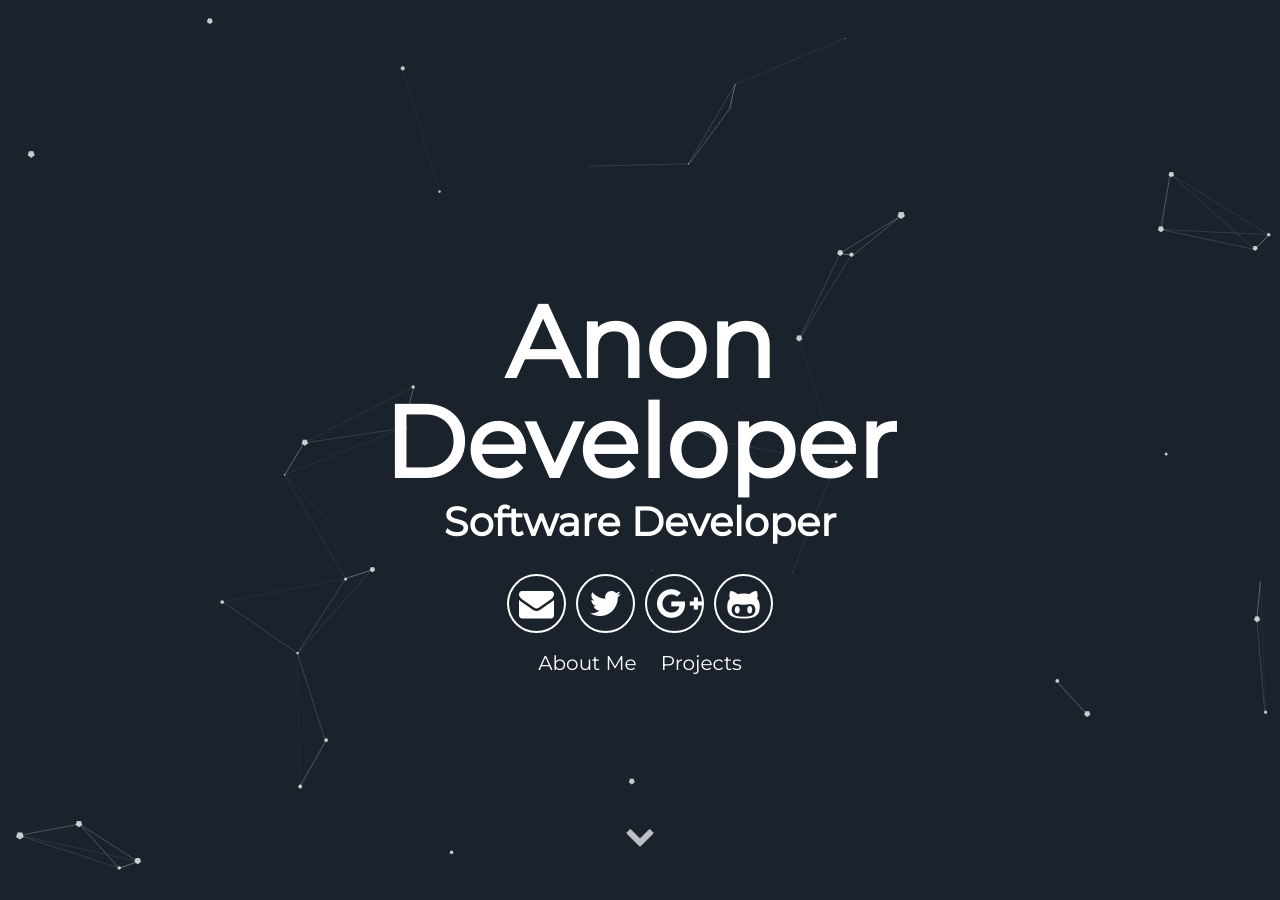
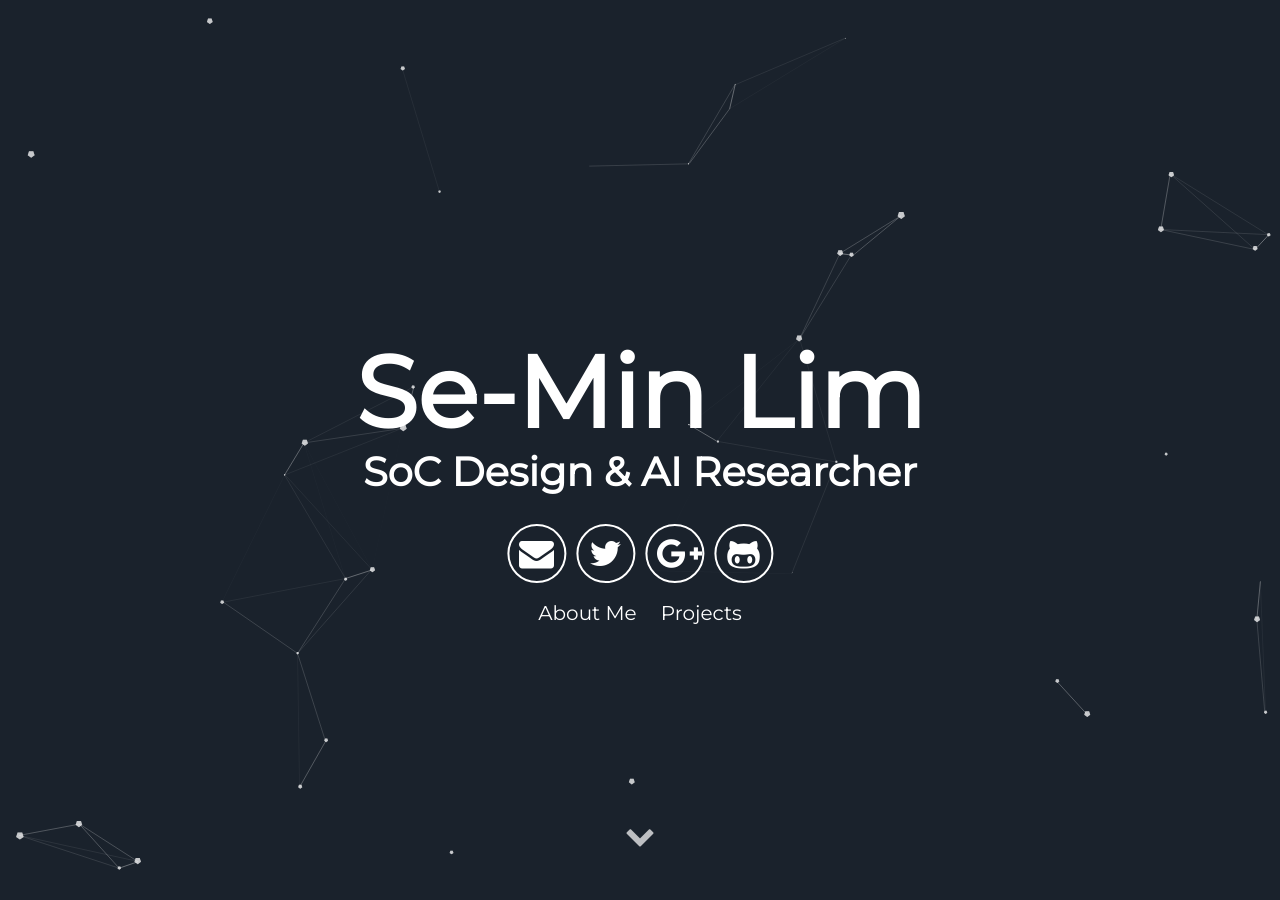
Before and after one commit to SeMinLim/SeMinLim.github.io, a Jekyll site: the page built from index.html, in a window 1280 px wide and 900 px high. Built offline with Jekyll 4.4.1, drawn with Linux system fonts in a browser that asks for light colours; some of the changed text lies outside the part shown.

Commit message:
Update _config.yml

```diff
--- a/_config.yml
+++ b/_config.yml
@@ -5,12 +5,12 @@ description: A blog about lorem ipsum dolor sit amet
 # url: "localhost:3000" # the base hostname & protocol for your site e.g. http://willianjusten.com.br
 
 # User settings
-username: Anon Developer
+username: Se-Min Lim
 user_description: Bicycle rights irony actually neutra typewriter lyft. Man bun taxidermy put a bird on it, umami yr ramps pop-up ugh bushwick chia lo-fi. Occupy bitters pour-over snackwave you probably haven't heard of them small batch. Cornhole mustache man bun letterpress echo park VHS.
-user_title: Software Developer
-email: anon@anon.com
-twitter_username: lorem_ipsum
-github_username:  lorem_ipsum
+user_title: SoC Design & AI Researcher
+email: jaewoong819@gmail.com
+#twitter_username: #
+github_username:  SeMinLim
 gplus_username:  lorem_ipsum
 
 # Google-analytics
```
